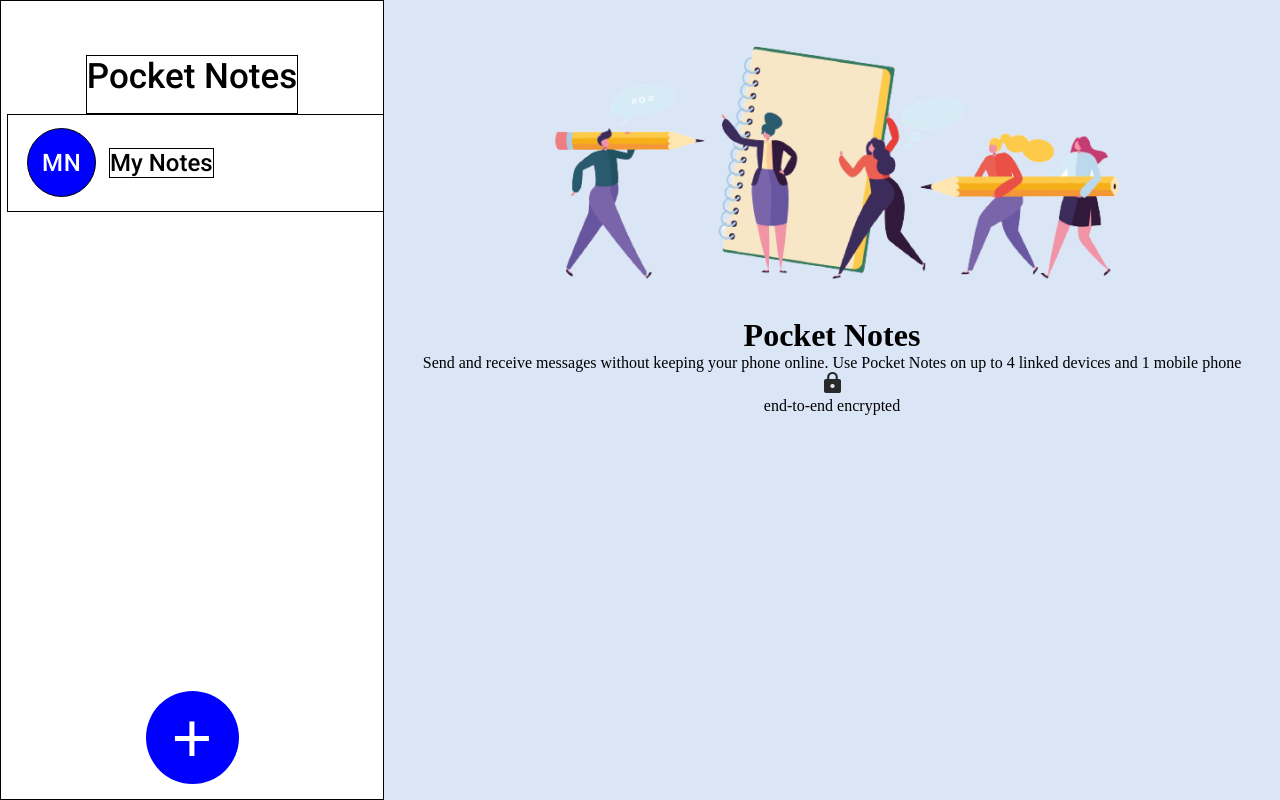
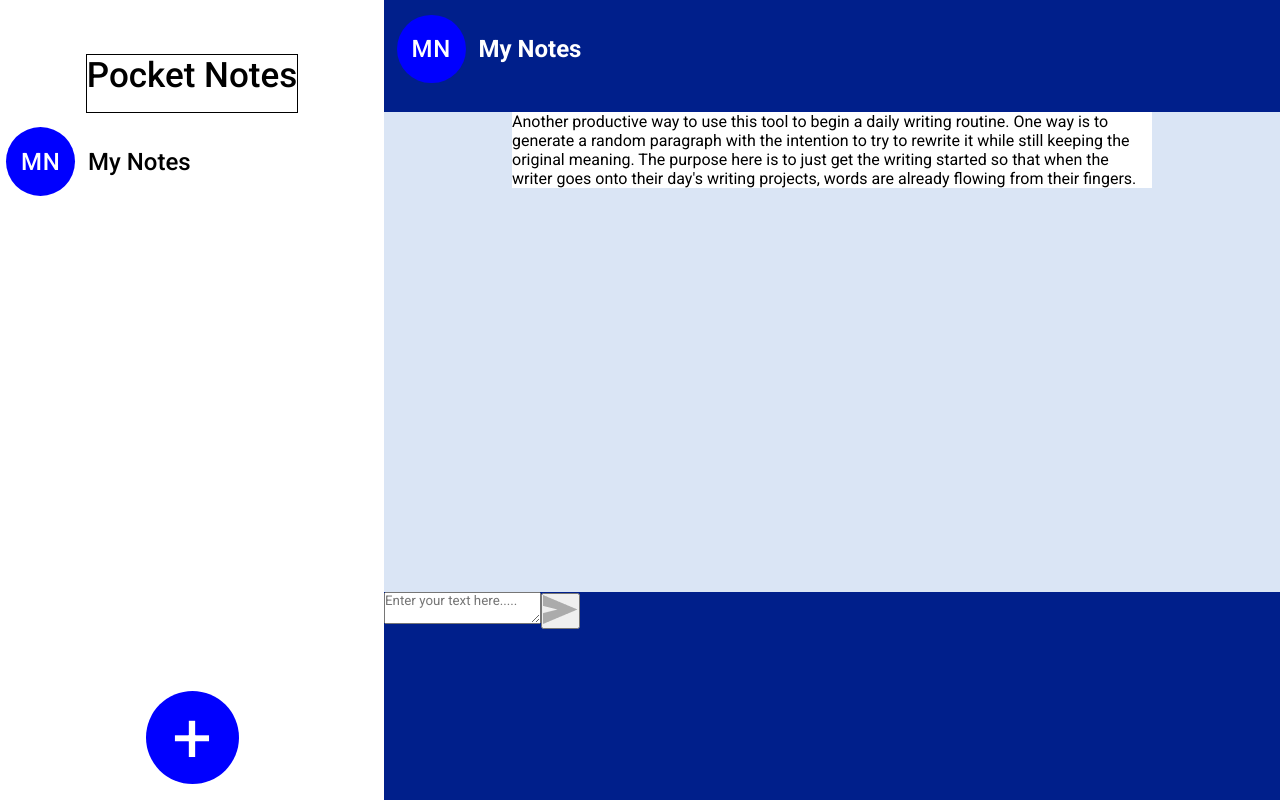
Before and after one commit to Tausifali2000/Cuvette, a React (Vite) app in the folder React Module Project/: page / in a window 1280 px wide. Built offline with nearby package versions, Linux system fonts and the light colour scheme.

Commit message:
all design elements mounted

```diff
--- /dev/null
+++ b/React Module Project/src/Components/NotesGroupContent/notesGroupContent.css
@@ -0,0 +1,43 @@
+* {
+  font-family: "Roboto", serif;
+}
+.content-header {
+  width: 70vw;
+  min-height: 14vh;
+  position: fixed;
+  top: 0vh;
+
+  background: rgba(0, 31, 139, 1);
+  color: white;
+  display: flex;
+  align-items: flex-start;
+}
+
+.content-container {
+  height: 60vh;
+  margin-top: 14vh;
+  width: 70vw;
+  background: rgba(218, 229, 245, 1);
+
+}
+
+.content-notes {
+  margin-left: 10vw;
+  margin-right: 10vw;
+  z-index: 6;
+  width: 50vw;
+  background-color: white;
+
+
+}
+
+.input-container
+{
+  height: 26vh;
+  width: 70vw;
+  background: rgba(0, 31, 139, 1);
+  position: fixed;
+  bottom: 0vh;
+
+
+}
--- /dev/null
+++ b/React Module Project/src/Components/NotesGroupContent/notesGroupContent.jsx
@@ -0,0 +1,33 @@
+import React from 'react';
+import './notesGroupContent.css';
+import {assets} from '../../assets/assests.js'
+import GroupName from '../Sidebar/groupName.jsx';
+
+const NotesGroupContent = () => {
+  return (
+    <>
+    <div className="notesContent-container">
+    <div className="content-header">
+        <GroupName />
+    </div>
+
+    <div className="content-container">
+      <div className="content-notes"> <p>Another productive way to use this tool to begin a daily writing routine.
+        One way is to generate a random paragraph with the intention to try to rewrite it while still keeping the original meaning. The purpose here is to just get the writing started so that when the writer goes
+        onto their day's writing projects, words are already flowing from their fingers.</p>
+      </div>
+    </div>
+    <div className="input-container">
+      <textarea placeholder='Enter your text here.....'>
+      </textarea>
+      <button className="createNote">
+        <img src={assets.create_disabled} />
+      </button>
+    </div>
+    </div>
+
+    </>
+  )
+}
+
+export default NotesGroupContent
--- a/React Module Project/src/Components/Sidebar/groupName.css
+++ b/React Module Project/src/Components/Sidebar/groupName.css
@@ -1,9 +1,8 @@
 .groupName-container {
-  border: black solid 1px;
+
   display: flex;
   margin-left: 1vw;
-
-  width: 100%;
+  width: 30vw;
   height: 98px;
   justify-content: flex-start;
   align-items: center;
@@ -16,11 +15,11 @@
 
 
 .groupLogo {
-  border: black solid 1px;
+
   display: flex;
   align-items: center;
   justify-content: center;
-  margin-left: 5%;
+
   width: 68.9px;
   height: 68.9px;
   border-radius: 100%;
@@ -40,7 +39,7 @@
 }
 
 .groupName {
-  border: black solid 1px;
+
 
   margin-left: 1vw;
   display: flex;
--- a/React Module Project/src/Components/Sidebar/sideBar.css
+++ b/React Module Project/src/Components/Sidebar/sideBar.css
@@ -1,5 +1,5 @@
 .sideBar {
-  border: 1px solid black;
+
   width: 30vw;
   height: 100vh;
   display: flex;
--- a/React Module Project/src/PageRendering/Desktop/renderDesktop.css
+++ b/React Module Project/src/PageRendering/Desktop/renderDesktop.css
@@ -1,7 +1,6 @@
 
 .main-container {
 
-  display: flex;
-  flex-direction: row;
+ display: flex;
 
 }
--- a/React Module Project/src/PageRendering/Desktop/renderDesktop.jsx
+++ b/React Module Project/src/PageRendering/Desktop/renderDesktop.jsx
@@ -3,6 +3,7 @@ import SideBar from '../../Components/Sidebar/sideBar'
 import LandingHomePage from '../../Components/LandingHomePage/landingHomePage'
 import './renderDesktop.css'
 import GroupName from '../../Components/Sidebar/groupName'
+import NotesGroupContent from '../../Components/NotesGroupContent/notesGroupContent'
 
 
 const RenderDesktop = () => {
@@ -10,7 +11,8 @@ const RenderDesktop = () => {
    <>
     <div className="main-container">
       <SideBar />
-       <LandingHomePage />
+       {/* <LandingHomePage /> */}
+       <NotesGroupContent />
     </div>
    </>
 
```
Also changed, not shown: React Module Project/src/assets/assests.js (+7 -3 lines), React Module Project/src/assets/create_disabled.png (added), React Module Project/src/assets/create_enbaled.png (added).
